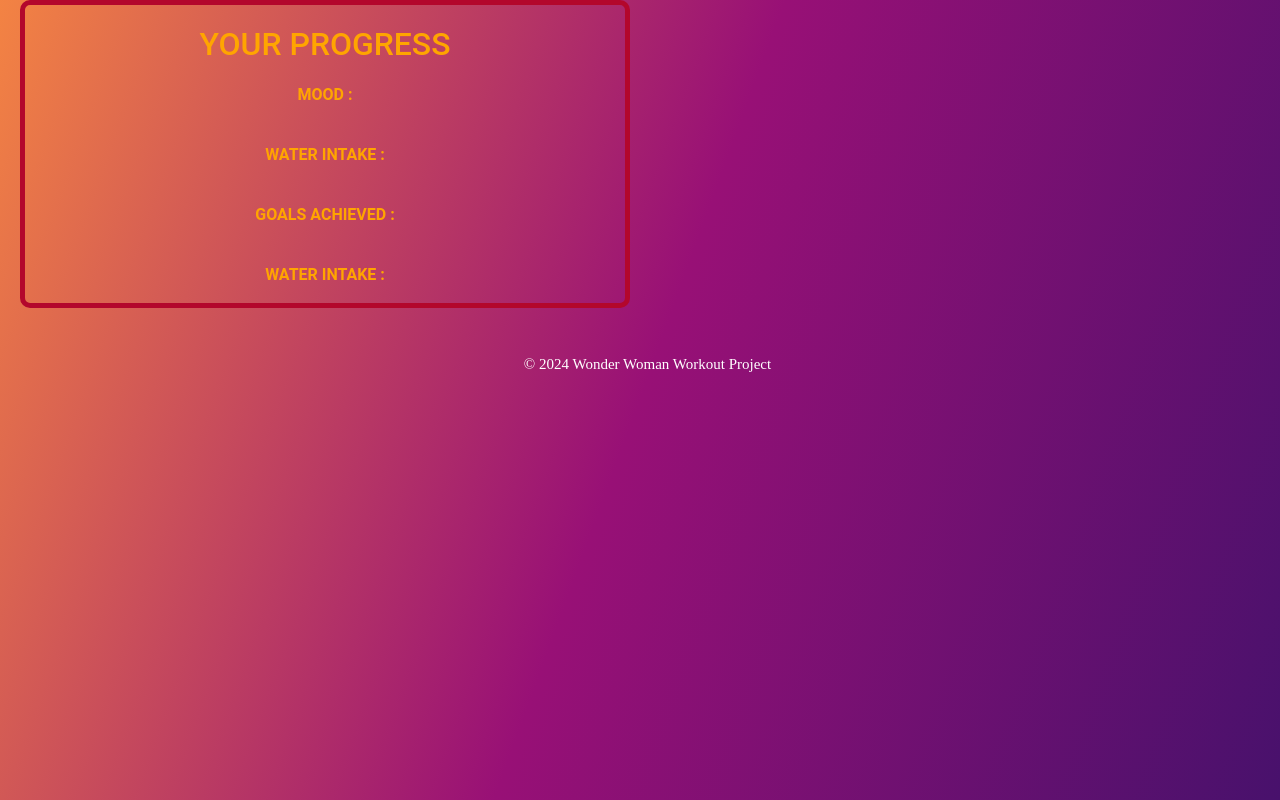
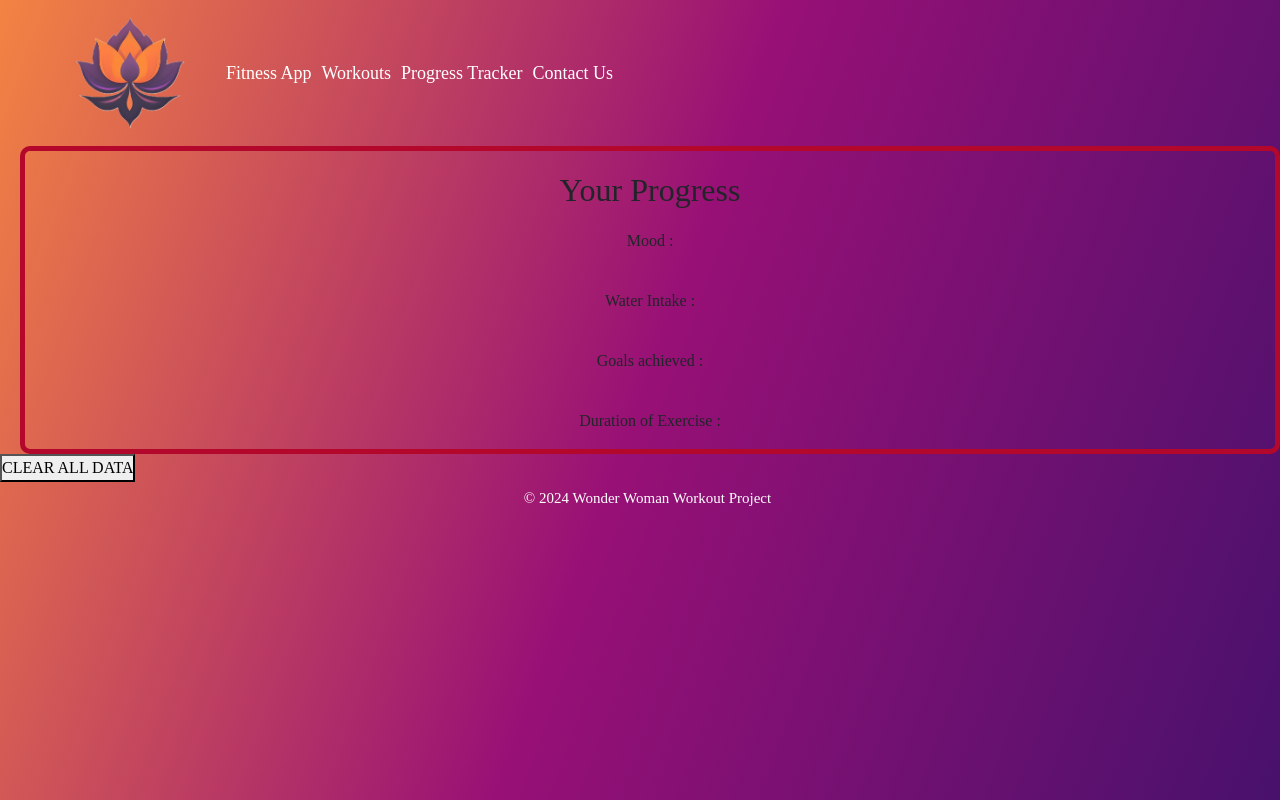
Before and after one commit to elismountain/fitness-app, a React (Vite) app: page /ProgressTracker in a window 1280 px wide. Built offline with nearby package versions, Linux system fonts and the light colour scheme.

Commit message:
local storage enabled for storing data, duration of exercise not populating on progress tracker page

```diff
--- a/src/App.jsx
+++ b/src/App.jsx
@@ -15,7 +15,7 @@ import { Route, Routes , useLocation} from 'react-router-dom';
 
 const App = () => {
   const location = useLocation();
-  const pathsToShowNavbar = ['/exercise/', '/timer-page', '/contact',];
+  const pathsToShowNavbar = ['/exercise/', '/timer-page', '/contact',  '/ProgressTracker','/workout-plan'];
   const showNavbar = pathsToShowNavbar.some(path => location.pathname.startsWith(path));
 
   return (
@@ -25,12 +25,13 @@ const App = () => {
       <Routes>
         <Route path="/" element={<Home />} />
         <Route path="/exercise/:id" element={<ExerciseDetail />} />
-           <Route path="/WorkoutPlan" element={<WorkoutPlan />} />
+           <Route path="/workout-plan" element={<WorkoutPlan />} />
+           {/* <Route path="/WorkoutPlan" element={<WorkoutPlan />} /> */}
           <Route path="/timer-page" element={<TimerPage />} />
           <Route path="/ExerciseDetail" element={<ExerciseDetail />} />
-          <Route path="/progresstracker" element={<ProgressTracker />} />
+          <Route path="/ProgressTracker" element={<ProgressTracker />} />
         <Route path="/contact" element={<Contact />} /> {/* This line adds the Contact route */}
-        <Route path="/water-tracker" element={<WaterTracker />} /> {/* New route for WaterTracker */}
+        <Route path="/water-tracker" element={<WaterTracker />} /> New route for WaterTracker
        <Route path="*" element={<Home />} />
       </Routes>
       </Box>
--- a/src/components/SignIn.jsx
+++ b/src/components/SignIn.jsx
@@ -3,11 +3,19 @@ import { Form, Button, Container, Row, Col } from 'react-bootstrap';
 
 
 const SignIn = ({ onSubmit }) => {
-  const [name, setName] = useState('');
-  const [age, setAge] = useState('');
-  const [weight, setWeight] = useState('');
-  const [height, setHeight] = useState('');
-  const [goal, setGoal] = useState('');
+
+  const [name, setName] = useState(localStorage.getItem('name') || '');
+  const [age, setAge] = useState(localStorage.getItem('age') || '');
+  const [weight, setWeight] = useState(localStorage.getItem('weight') || '');
+  const [height, setHeight] = useState(localStorage.getItem('height') || '');
+  const [goal, setGoal] = useState(localStorage.getItem('goal') || '');
+
+
+  // const [name, setName] = useState('');
+  // const [age, setAge] = useState('');
+  // const [weight, setWeight] = useState('');
+  // const [height, setHeight] = useState('');
+  // const [goal, setGoal] = useState('');
   const [nameError, setNameError] = useState('');
   const [ageError, setAgeError] = useState('');
   const [weightError, setWeightError] = useState('');
@@ -52,6 +60,14 @@ const SignIn = ({ onSubmit }) => {
       setGoalError('');
     }
 
+    // storing user data in local storage
+    localStorage.setItem('name', name);
+    localStorage.setItem('age', age);
+    localStorage.setItem('weight', weight);
+    localStorage.setItem('height', height);
+    localStorage.setItem('goal', goal);
+
+
     onSubmit({ name, age, weight, height, goal });
     setName('');
     setAge('');
@@ -74,7 +90,7 @@ const SignIn = ({ onSubmit }) => {
                 placeholder="Enter your name"
                 isInvalid={!!nameError}
               />
-              <Form.Control.Feedback style={{color: 'white',fontSize : "20px",padding : "10px", fontWeight: 'bold'}} type="invalid">{nameError}</Form.Control.Feedback>
+              <Form.Control.Feedback type="invalid">{nameError}</Form.Control.Feedback>
             </Form.Group>
             <Form.Group controlId="age">
               <Form.Label style={{ color:  'white'}}>Age:</Form.Label>
@@ -86,7 +102,7 @@ const SignIn = ({ onSubmit }) => {
                 isInvalid={!!ageError}
                 min="10"
               />
-              <Form.Control.Feedback style={{color: 'white', fontSize : "20px",padding : "10px", fontWeight: 'bold'}} type="invalid">{ageError}</Form.Control.Feedback>
+              <Form.Control.Feedback type="invalid">{ageError}</Form.Control.Feedback>
             </Form.Group>
             <Form.Group controlId="weight">
               <Form.Label style={{ color:  'white'}}>Weight (in kg) : </Form.Label>
@@ -98,7 +114,7 @@ const SignIn = ({ onSubmit }) => {
                 isInvalid={!!weightError}
                 min="10"
               />
-              <Form.Control.Feedback style={{fontSize : "20px",padding : "10px", color: 'white', fontWeight: 'bold'}} type="invalid">{weightError}</Form.Control.Feedback>
+              <Form.Control.Feedback type="invalid">{weightError}</Form.Control.Feedback>
             </Form.Group>
             <Form.Group controlId="height">
               <Form.Label style={{ color:  'white'}}>Height (in meter) :</Form.Label>
@@ -113,7 +129,7 @@ const SignIn = ({ onSubmit }) => {
                 // max="2.30"
               />
 
-              <Form.Control.Feedback style={{fontSize : "20px",padding : "10px", color: 'white', fontWeight: 'bold'}} type="invalid">{heightError}</Form.Control.Feedback>
+              <Form.Control.Feedback type="invalid">{heightError}</Form.Control.Feedback>
             </Form.Group>
             <Form.Group controlId="goal">
               <Form.Label style={{ color:  'white'}}>Goal:</Form.Label>
@@ -135,7 +151,7 @@ const SignIn = ({ onSubmit }) => {
                 <option value="Upper legs">Upper Legs</option>
                 <option value="Waist">Waist</option>
               </Form.Control>
-              <Form.Control.Feedback style={{fontSize : "20px",padding : "10px", color: 'white', fontWeight: 'bold'}} type="invalid">{goalError}</Form.Control.Feedback>
+              <Form.Control.Feedback type="invalid">{goalError}</Form.Control.Feedback>
             </Form.Group>
             <br />
             <div style={{ display: 'flex', justifyContent: 'center' }}>
--- a/src/components/TimerRecordsTable.jsx
+++ b/src/components/TimerRecordsTable.jsx
@@ -2,6 +2,7 @@ import React from 'react';
 import './Timer.css';
 
 const TimerRecordsTable = ({ records }) => {
+  localStorage.setItem("time", records)
   return (
     <div className="records records-timer__page">
       <h2>Exercise Time Records:</h2>
--- a/src/components/emoji.jsx
+++ b/src/components/emoji.jsx
@@ -9,6 +9,7 @@ const EmojiTracker = () => {
   const handleEmojiClick = (emoji) => {
     setEmoji(emoji);
     setIsClicked(true);
+    localStorage.setItem("emoji", emoji)
   };
 
   return (
--- a/src/pages/WorkoutPlan.jsx
+++ b/src/pages/WorkoutPlan.jsx
@@ -4,6 +4,7 @@ import EmojiTracker from "../components/emoji";
 import exerciseAPI from "../components/exerciseapi";
 import ExerciseDetail from "./ExerciseDetail";
 import "./WorkoutPlan.css";
+import WaterTracker from "../components/watertracker";
 
 
 
@@ -77,6 +78,7 @@ const WorkoutPlan = () => {
       </div>
       {/* <h1 className="workouts-title">Your workouts</h1> */}
       <ExerciseDetail />
+      <WaterTracker />
     </div>
   );
 };
--- a/src/pages/progresstracker.jsx
+++ b/src/pages/progresstracker.jsx
@@ -2,16 +2,24 @@ import React from 'react';
 
 
 const ProgressTracker = () => {
+
+  let mood = localStorage.getItem("emoji");
+  let goalachived = localStorage.getItem("goal");
+  let durationofexercise = localStorage.getItem("time")
+  let waterintake = localStorage.getItem("waterIntake")
+
+
   return (
-    <div className="timer-block">
+    <div>
 
       <div className="description">
-        <h2 className='description-header'>Your Progress</h2>
-        <p className="description-text">Mood : </p>
-        <p className="description-text">Water Intake : </p>
-        <p className="description-text">Goals achieved : </p>
-        <p className="description-text">Water Intake : </p>
+        <h2 className='description-header'>Your Progress </h2>
+        <p className="description-text">Mood : {mood} </p>
+        <p className="description-text">Water Intake : {waterintake}</p>
+        <p className="description-text">Goals achieved : {goalachived} </p>
+        <p className="description-text">Duration of Exercise : {durationofexercise} </p>
       </div>
+      <button onClick={()=> localStorage.clear()} >CLEAR ALL DATA</button>
 
 
     </div>
```
